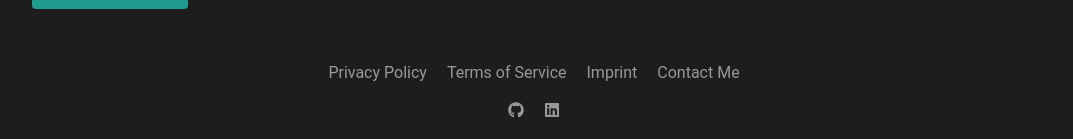
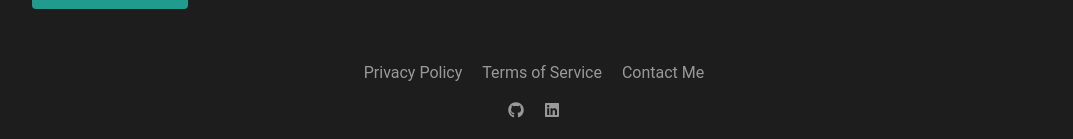
Before and after one commit to Noah4ever/noah4ever.github.io, a React (Vite) app: page / in a window 1280 px wide. Shown: the part 1166-1305 px from the top of the page, without its empty margins (96-1169 px from the left). Built offline with nearby package versions, Linux system fonts and the light colour scheme.

Commit message:
[feature] remove imprint

```diff
--- a/src/components/Footer.tsx
+++ b/src/components/Footer.tsx
@@ -13,9 +13,9 @@ export default function Footer() {
           <li className="footer-list-item">
             <Link to="/tos">Terms of Service</Link>
           </li>
-          <li className="footer-list-item">
+          {/* <li className="footer-list-item">
             <Link to="/imprint">Imprint</Link>
-          </li>
+          </li> */}
           <li className="footer-list-item">
             <Link to="#contact">Contact Me</Link>
           </li>
```
Also changed, not shown: src/main.tsx (+10 -10 lines).
